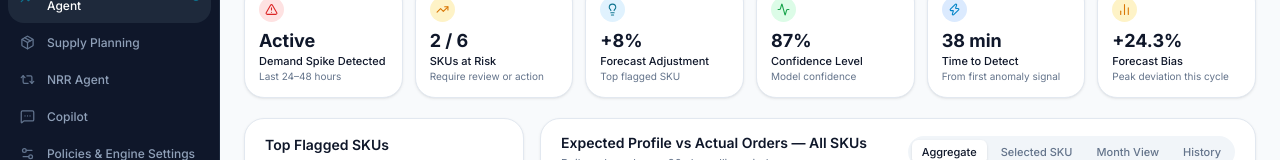
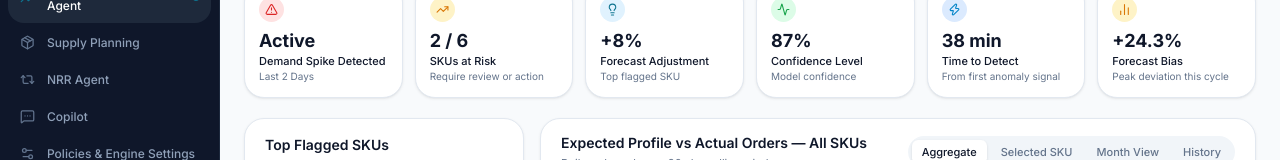
Before and after one commit to Nishu2202/B-L-SC-12WK-SC-MVP-Mokcup, a Next.js app: page / in a window 1280 px wide. Shown: the part 181-341 px from the top of the page. Built offline with nearby package versions, Linux system fonts and the light colour scheme.

Commit message:
feat: standardize time references to "2 Days"
Update all time references to consistent "2 Days" term in code.

```diff
--- a/components/KpiCards.tsx
+++ b/components/KpiCards.tsx
@@ -23,7 +23,7 @@ export default function KpiCards({ selectedSku, allSkus }: KpiCardsProps) {
       icon: AlertTriangle,
       label: "Demand Spike Detected",
       value: spikeDetected ? "Active" : "None",
-      sub: "Last 24–48 hours",
+      sub: "Last 2 Days",
       accent: spikeDetected ? "danger" : "success",
       iconColor: spikeDetected ? "text-[var(--color-danger)]" : "text-[var(--color-success)]",
       bgColor: spikeDetected ? "bg-[var(--color-danger-light)]" : "bg-[var(--color-success-light)]",
--- a/components/RecommendationPanel.tsx
+++ b/components/RecommendationPanel.tsx
@@ -211,7 +211,7 @@ function DetailsPanel({ sku }: { sku: SkuData }) {
       : sku.recommendedAction === "decrease"
       ? `Decrease current month forecast by ${Math.abs(sku.suggestedAdjustmentPct)}%`
       : sku.recommendedAction === "hold"
-      ? "Hold forecast — monitor for 48 hours"
+      ? "Hold forecast — monitor for 2 Days"
       : "Rebalance distribution across weeks";
 
   return (
--- a/lib/mock-data.ts
+++ b/lib/mock-data.ts
@@ -261,7 +261,7 @@ export const copilotResponses: Record<string, CopilotMessage> = {
     id: "r1",
     role: "assistant",
     content:
-      "The demand spike was driven by Biotrue ONEday 90pk (BT-90-US) in the US East region, where orders exceeded the expected daily consumption profile by 24.3% over the last 48 hours.",
+      "The demand spike was driven by Biotrue ONEday 90pk (BT-90-US) in the US East region, where orders exceeded the expected daily consumption profile by 24.3% over the last 2 Days.",
     action: "Increase BT-90-US current-month forecast by 8% and confirm DC inventory.",
     bullets: [
       "Pull-forward from May appears likely based on order clustering pattern",
```
